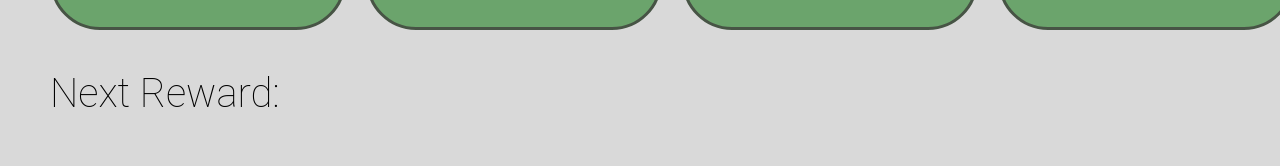
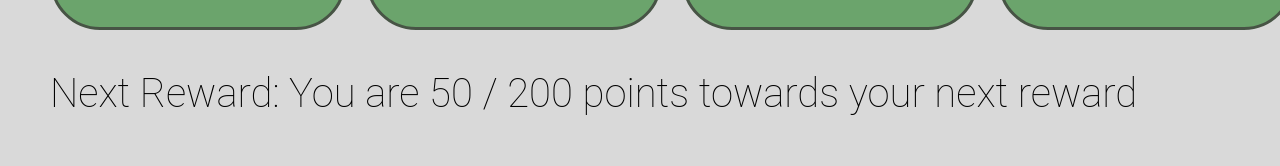
Before and after one commit to luca-mkbr/CapitalOne-Hackathon, a React (Create React App) app: page /rewards in a window 1280 px wide. Shown: the part 553-719 px from the top of the page. Built offline with nearby package versions, Linux system fonts and the light colour scheme.

Commit message:
Update Rewards.js

```diff
--- a/src/components/Rewards.js
+++ b/src/components/Rewards.js
@@ -16,7 +16,7 @@ const Rewards = () => {
                         <Reward name={reward.name} image={reward.img} type={reward.type} />
                     ))}
                 </div>
-                <div className='title2'>Next Reward:</div>
+                <div className='title2'>Next Reward: You are 50 / 200 points towards your next reward</div>
                 <div className='title1'>Past Rewards</div>
                 <div className='rewards'>
                     {pastRewardsData.map((reward) => (
```
